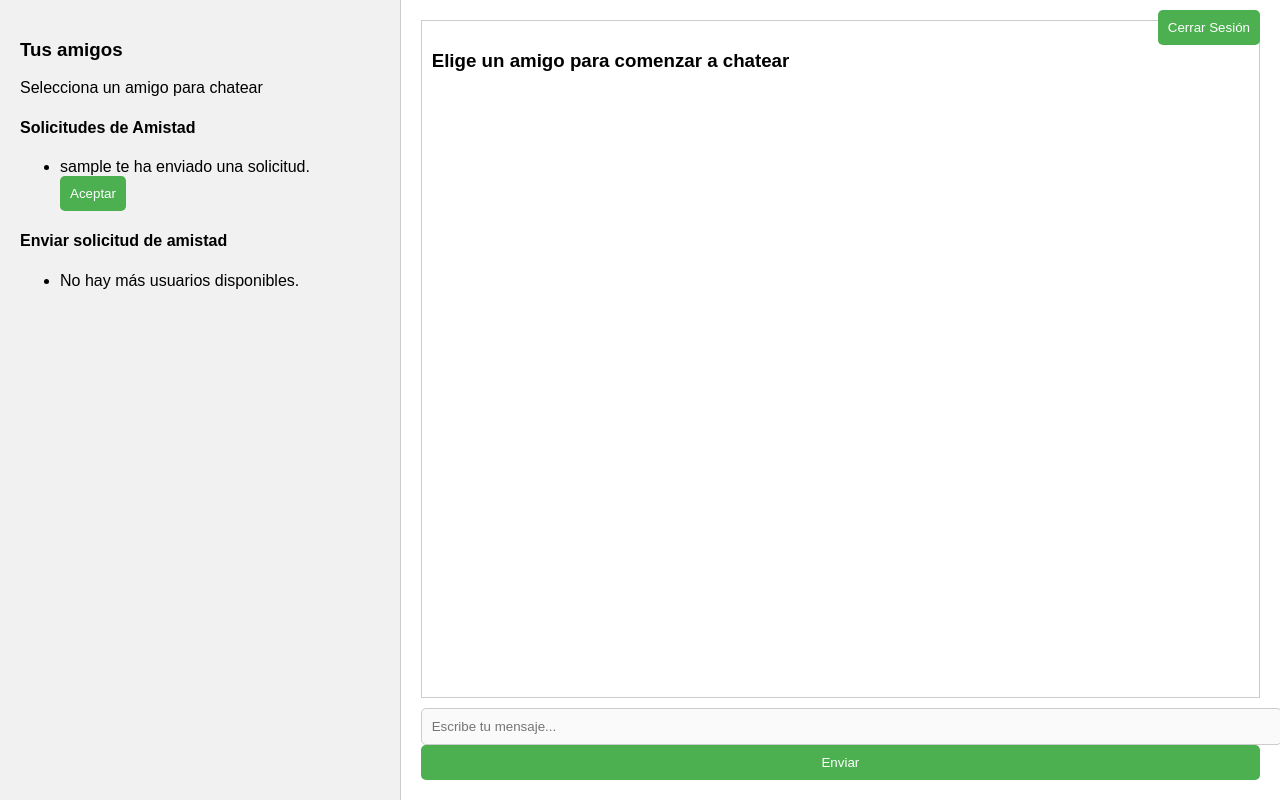
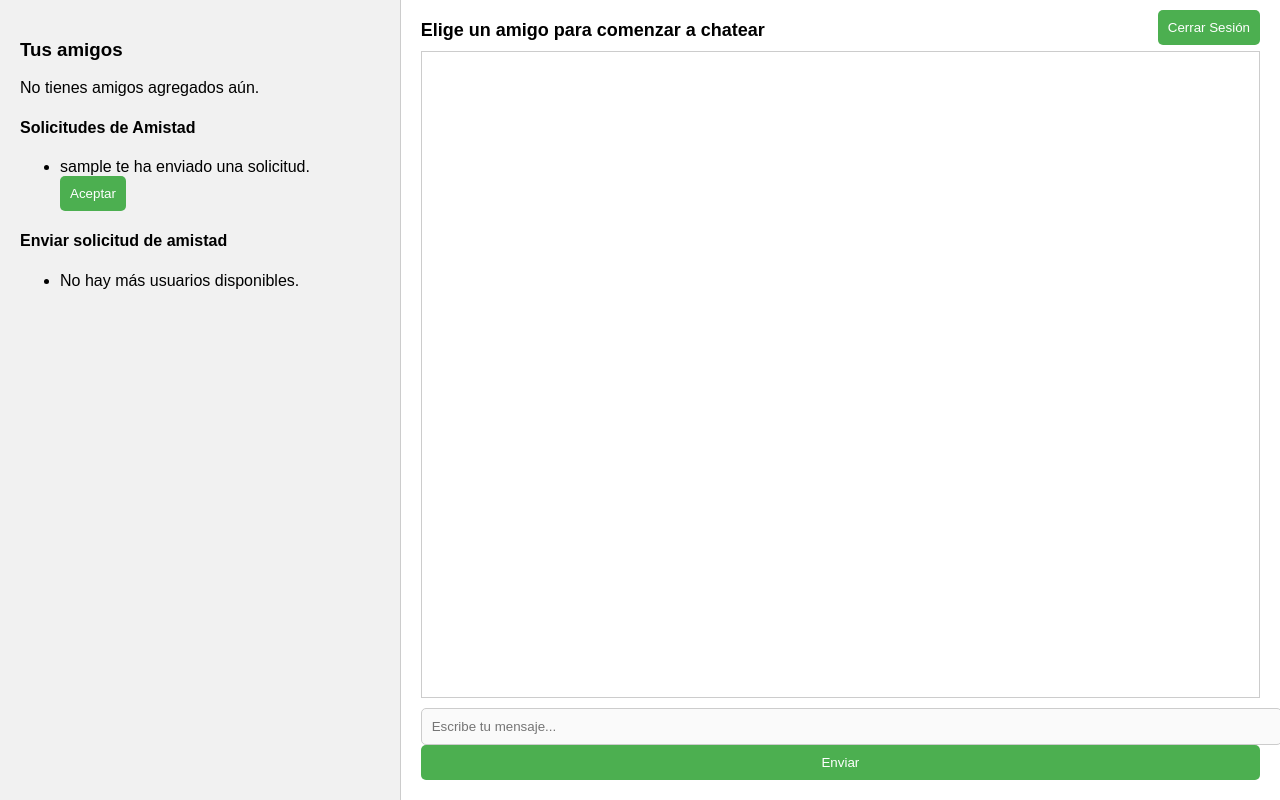
Before and after one commit to ANUER17/chatenlinea, a Django app: page / in a window 1280 px wide. Run offline with Django 5.2, Linux system fonts and the light colour scheme; a user stored in the database is signed in; tables that the repository leaves empty hold one stand-in row (values such as "Sample post").

Commit message:
Update chat_room.html

```diff
--- a/chat/templates/chat/chat_room.html
+++ b/chat/templates/chat/chat_room.html
@@ -86,6 +86,12 @@
         .request-list, .user-list {
             margin-top: 20px;
         }
+
+        .chat-header {
+            font-size: 18px;
+            font-weight: bold;
+            margin-bottom: 10px;
+        }
     </style>
 </head>
 <body>
@@ -118,7 +124,7 @@
                     {% endfor %}
                 </ul>
             {% else %}
-                <p>Selecciona un amigo para chatear</p>
+                <p>No tienes amigos agregados aún.</p>
             {% endif %}
 
             <div class="request-list">
@@ -162,19 +168,32 @@
 
         <!-- Panel Derecho (Chat con el amigo seleccionado) -->
         <div class="right-panel">
-            <div id="chat-log">
-                <h3>Elige un amigo para comenzar a chatear</h3>
+            <!-- Aquí se mostrará el nombre del amigo seleccionado -->
+            <div class="chat-header" id="chat-header">
+                Elige un amigo para comenzar a chatear
             </div>
 
+            <div id="chat-log"></div>
             <input id="chat-message-input" type="text" placeholder="Escribe tu mensaje..." autocomplete="off" disabled>
             <button id="chat-message-submit" disabled>Enviar</button>
         </div>
     </div>
 
     <script>
+        let chatSocket = null;
+
         function openChat(friendUsername) {
+            // Actualizar el encabezado con el nombre del amigo seleccionado
+            document.getElementById('chat-header').innerText = `Chateando con ${friendUsername}`;
+
+            // Cerrar el socket anterior si existe
+            if (chatSocket) {
+                chatSocket.close();
+            }
+
+            // Determina si se debe usar ws o wss según el protocolo
             const protocol = window.location.protocol === 'https:' ? 'wss://' : 'ws://';
-            const chatSocket = new WebSocket(`${protocol}${window.location.host}/ws/chat/${friendUsername}/`);
+            chatSocket = new WebSocket(`${protocol}${window.location.host}/ws/chat/${friendUsername}/`);
 
             chatSocket.onmessage = function(e) {
                 const data = JSON.parse(e.data);
@@ -187,13 +206,13 @@
                 console.error('Chat cerrado inesperadamente');
             };
 
+            // Habilitar el input y botón de enviar al seleccionar un amigo
             const input = document.querySelector('#chat-message-input');
             const submitButton = document.querySelector('#chat-message-submit');
-
-            // Habilitar el input y botón de enviar al seleccionar un amigo
             input.disabled = false;
             submitButton.disabled = false;
 
+            // Enviar mensaje al hacer clic en el botón de enviar
             document.querySelector('#chat-message-submit').onclick = function(e) {
                 const message = input.value;
                 if (message.trim()) {
```
